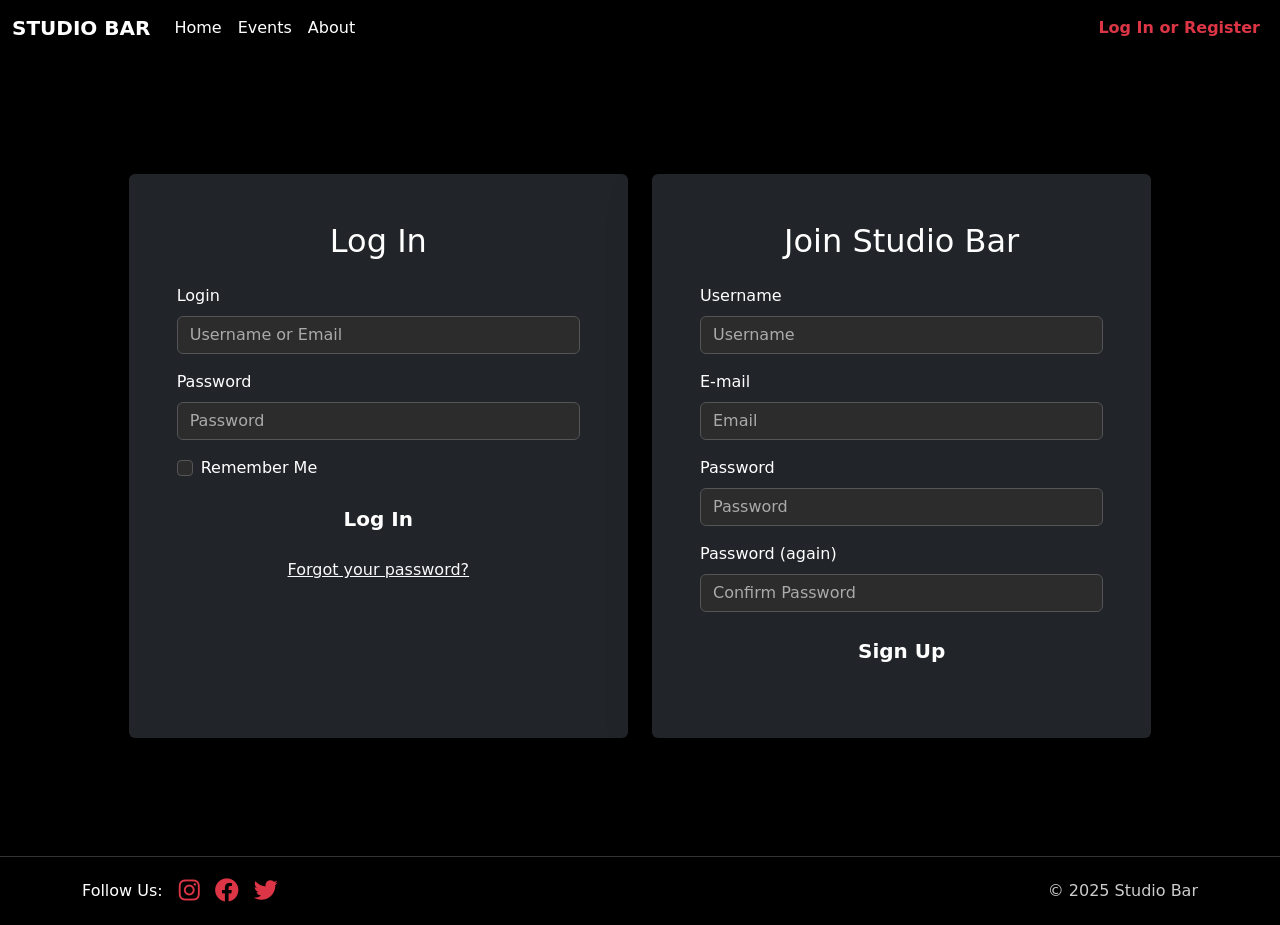
After one commit to bethneyanderson/studio-bar, a Django app: page /auth/ in a window 1280 px wide. The commit adds this page. Run offline with Django 4.2, Linux system fonts and the light colour scheme; some web fonts are replaced.

Commit message:
Add allauth and combine register and log in pages

```diff
--- /dev/null
+++ b/config/forms.py
@@ -0,0 +1,48 @@
+from django import forms
+from allauth.account.forms import LoginForm, SignupForm, ResetPasswordForm
+
+
+class CustomLoginForm(LoginForm):
+    def __init__(self, *args, **kwargs):
+        super().__init__(*args, **kwargs)
+        self.fields['login'].widget.attrs.update({
+            'class': 'form-control',
+            'placeholder': 'Username or Email'
+        })
+        self.fields['password'].widget.attrs.update({
+            'class': 'form-control',
+            'placeholder': 'Password'
+        })
+        self.fields['remember'].widget.attrs.update({
+            'class': 'form-check-input'
+        })
+
+
+class CustomSignupForm(SignupForm):
+    def __init__(self, *args, **kwargs):
+        super().__init__(*args, **kwargs)
+        self.fields['username'].widget.attrs.update({
+            'class': 'form-control',
+            'placeholder': 'Username'
+        })
+        self.fields['email'].widget.attrs.update({
+            'class': 'form-control',
+            'placeholder': 'Email'
+        })
+        self.fields['password1'].widget.attrs.update({
+            'class': 'form-control',
+            'placeholder': 'Password'
+        })
+        self.fields['password2'].widget.attrs.update({
+            'class': 'form-control',
+            'placeholder': 'Confirm Password'
+        })
+
+
+class CustomResetPasswordForm(ResetPasswordForm):
+    def __init__(self, *args, **kwargs):
+        super().__init__(*args, **kwargs)
+        self.fields['email'].widget.attrs.update({
+            'class': 'form-control',
+            'placeholder': 'Email Address'
+        })
--- a/config/urls.py
+++ b/config/urls.py
@@ -18,10 +18,12 @@ from django.contrib import admin
 from django.urls import path, include
 from django.conf import settings
 from django.conf.urls.static import static
+from .auth_views import combined_auth_view
 
 urlpatterns = [
     path('admin/', admin.site.urls),
-    path('accounts/', include('django.contrib.auth.urls')),
+    path('auth/', combined_auth_view, name='combined_auth'),
+    path('accounts/', include('allauth.urls')),
     path('', include('index.urls')),
     path('events/', include('events.urls')),
     path('about/', include('about.urls')),
--- a/index/templates/index.html
+++ b/index/templates/index.html
@@ -10,7 +10,7 @@
         >
         {% if not user.is_authenticated %}
         <div class="button-separator"></div>
-        <a href="{% url 'register' %}" class="btn btn-custom-alt btn-lg"
+        <a href="{% url 'combined_auth' %}" class="btn btn-custom-alt btn-lg"
           >Join Us</a
         >
         {% endif %}
--- a/index/urls.py
+++ b/index/urls.py
@@ -1,12 +1,11 @@
 from django.urls import path, include
 from .views import (
-    home_page_view, register_view, artists_list_view,
+    home_page_view, artists_list_view,
     create_artist_view, update_artist_view, delete_artist_view
 )
 
 urlpatterns = [
     path('', home_page_view, name='home'),
-    path('register/', register_view, name='register'),
     path('artists/', artists_list_view, name='artists_list'),
     path('artists/create/', create_artist_view, name='create_artist'),
     path('artists/update/<int:artist_id>/', update_artist_view, name='update_artist'),
--- a/requirements.txt
+++ b/requirements.txt
@@ -1,6 +1,7 @@
 asgiref==3.9.1
 dj-database-url==0.5.0
 Django==4.2.23
+django-allauth==0.54.0
 gunicorn==20.1.0
 psycopg2-binary==2.9.10
 setuptools==80.9.0
--- /dev/null
+++ b/templates/account/auth.html
@@ -0,0 +1,177 @@
+{% extends 'base.html' %}
+{% load static %}
+
+{% block title %}Log In or Register - Studio Bar{% endblock %}
+
+{% block content %}
+<div class="container-fluid vh-100 d-flex align-items-center justify-content-center">
+    <div class="row w-100 justify-content-center">
+        <div class="col-12 col-xl-10">
+            <div class="row g-4">
+                <!-- Login Card -->
+                <div class="col-md-6">
+                    <div class="card bg-dark text-white border-0 shadow-lg h-100">
+                        <div class="card-body p-5">
+                            <h2 class="card-title text-center mb-4">Log In</h2>
+
+                            {% if login_form.non_field_errors %}
+                                <div class="alert alert-danger">
+                                    {{ login_form.non_field_errors }}
+                                </div>
+                            {% endif %}
+
+                            <form method="post" action="{% url 'account_login' %}" id="login-form">
+                                {% csrf_token %}
+
+                                <div class="mb-3">
+                                    <label for="{{ login_form.login.id_for_label }}" class="form-label">{{ login_form.login.label }}</label>
+                                    {{ login_form.login }}
+                                    {% if login_form.login.errors %}
+                                        <div class="text-danger small mt-1">
+                                            {{ login_form.login.errors }}
+                                        </div>
+                                    {% endif %}
+                                </div>
+
+                                <div class="mb-3">
+                                    <label for="{{ login_form.password.id_for_label }}" class="form-label">{{ login_form.password.label }}</label>
+                                    {{ login_form.password }}
+                                    {% if login_form.password.errors %}
+                                        <div class="text-danger small mt-1">
+                                            {{ login_form.password.errors }}
+                                        </div>
+                                    {% endif %}
+                                </div>
+
+                                <div class="mb-3 form-check">
+                                    {{ login_form.remember }}
+                                    <label class="form-check-label" for="{{ login_form.remember.id_for_label }}">
+                                        {{ login_form.remember.label }}
+                                    </label>
+                                </div>
+
+                                <div class="d-grid mb-3">
+                                    <button type="submit" class="btn btn-custom btn-lg" name="login_submit">Log In</button>
+                                </div>
+
+                                {% if redirect_field_value %}
+                                    <input type="hidden" name="{{ redirect_field_name }}" value="{{ redirect_field_value }}" />
+                                {% endif %}
+                            </form>
+
+                            <div class="text-center">
+                                <p class="mb-0">
+                                    <a href="{% url 'account_reset_password' %}" class="text-light">Forgot your password?</a>
+                                </p>
+                            </div>
+                        </div>
+                    </div>
+                </div>
+
+                <!-- Register Card -->
+                <div class="col-md-6">
+                    <div class="card bg-dark text-white border-0 shadow-lg h-100">
+                        <div class="card-body p-5">
+                            <h2 class="card-title text-center mb-4">Join Studio Bar</h2>
+
+                            {% if signup_form.non_field_errors %}
+                                <div class="alert alert-danger">
+                                    {{ signup_form.non_field_errors }}
+                                </div>
+                            {% endif %}
+
+                            <form method="post" action="{% url 'account_signup' %}" id="signup-form">
+                                {% csrf_token %}
+
+                                <div class="mb-3">
+                                    <label for="{{ signup_form.username.id_for_label }}" class="form-label">{{ signup_form.username.label }}</label>
+                                    {{ signup_form.username }}
+                                    {% if signup_form.username.errors %}
+                                        <div class="text-danger small mt-1">
+                                            {{ signup_form.username.errors }}
+                                        </div>
+                                    {% endif %}
+                                </div>
+
+                                <div class="mb-3">
+                                    <label for="{{ signup_form.email.id_for_label }}" class="form-label">{{ signup_form.email.label }}</label>
+                                    {{ signup_form.email }}
+                                    {% if signup_form.email.errors %}
+                                        <div class="text-danger small mt-1">
+                                            {{ signup_form.email.errors }}
+                                        </div>
+                                    {% endif %}
+                                </div>
+
+                                <div class="mb-3">
+                                    <label for="{{ signup_form.password1.id_for_label }}" class="form-label">{{ signup_form.password1.label }}</label>
+                                    {{ signup_form.password1 }}
+                                    {% if signup_form.password1.errors %}
+                                        <div class="text-danger small mt-1">
+                                            {{ signup_form.password1.errors }}
+                                        </div>
+                                    {% endif %}
+                                </div>
+
+                                <div class="mb-3">
+                                    <label for="{{ signup_form.password2.id_for_label }}" class="form-label">{{ signup_form.password2.label }}</label>
+                                    {{ signup_form.password2 }}
+                                    {% if signup_form.password2.errors %}
+                                        <div class="text-danger small mt-1">
+                                            {{ signup_form.password2.errors }}
+                                        </div>
+                                    {% endif %}
+                                </div>
+
+                                <div class="d-grid mb-3">
+                                    <button type="submit" class="btn btn-custom btn-lg" name="signup_submit">Sign Up</button>
+                                </div>
+
+                                {% if redirect_field_value %}
+                                    <input type="hidden" name="{{ redirect_field_name }}" value="{{ redirect_field_value }}" />
+                                {% endif %}
+                            </form>
+                        </div>
+                    </div>
+                </div>
+            </div>
+        </div>
+    </div>
+</div>
+
+<style>
+.form-control {
+    background-color: #2c2c2c;
+    border: 1px solid #555;
+    color: #fff;
+}
+
+.form-control:focus {
+    background-color: #2c2c2c;
+    border-color: #d32f2f;
+    color: #fff;
+    box-shadow: 0 0 0 0.2rem rgba(211, 47, 47, 0.25);
+}
+
+.form-control::placeholder {
+    color: #aaa;
+}
+
+.form-check-input {
+    background-color: #2c2c2c;
+    border-color: #555;
+}
+
+.form-check-input:checked {
+    background-color: #d32f2f;
+    border-color: #d32f2f;
+}
+
+/* Mobile responsive - stack cards vertically */
+@media (max-width: 767.98px) {
+    .card-body {
+        padding: 2rem !important;
+    }
+}
+</style>
+{% endblock %}
--- a/templates/base.html
+++ b/templates/base.html
@@ -84,23 +84,16 @@
               >
             </li>
             <li class="nav-item">
-              <a class="nav-link text-white" href="{% url 'logout' %}"
+              <a class="nav-link text-white" href="{% url 'account_logout' %}"
                 >Log out</a
               >
             </li>
             {% else %}
             <li class="nav-item">
               <a
-                class="nav-link text-white {% if '/register' in request.path %}active{% endif %}"
-                href="{% url 'register' %}"
-                >Register</a
-              >
-            </li>
-            <li class="nav-item">
-              <a
-                class="nav-link text-white {% if '/login' in request.path %}active{% endif %}"
-                href="{% url 'login' %}"
-                >Log in</a
+                class="nav-link text-white {% if '/auth' in request.path %}active{% endif %}"
+                href="{% url 'combined_auth' %}"
+                >Log In or Register</a
               >
             </li>
             {% endif %}
--- a/templates/registration/login.html
+++ b/templates/registration/login.html
@@ -53,7 +53,7 @@
           <div class="text-center">
             <p class="mb-0">
               Don't have an account?
-              <a href="{% url 'register' %}" class="text-light"
+              <a href="{% url 'account_signup' %}" class="text-light"
                 >Register here</a
               >
             </p>
--- a/templates/registration/register.html
+++ b/templates/registration/register.html
@@ -61,7 +61,7 @@
 
                     <hr class="my-4">
                     <div class="text-center">
-                        <p class="mb-0">Already have an account? <a href="{% url 'login' %}" class="text-light">Sign in here</a></p>
+                        <p class="mb-0">Already have an account? <a href="{% url 'account_login' %}" class="text-light">Sign in here</a></p>
                     </div>
                 </div>
             </div>
```
Also changed, not shown: config/auth_views.py (added, +18 -0 lines), config/settings.py (+21 -0 lines), index/forms.py (+0 -23 lines), index/views.py (+1 -14 lines), templates/account/login.html (added, +103 -0 lines), templates/account/logout.html (added, +30 -0 lines), templates/account/password_reset.html (added, +72 -0 lines), templates/account/signup.html (added, +100 -0 lines), README.md.
